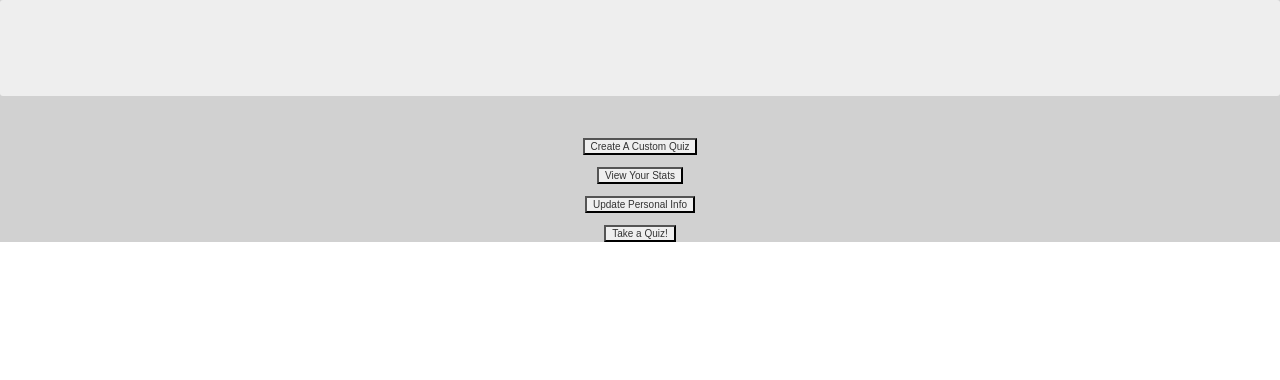
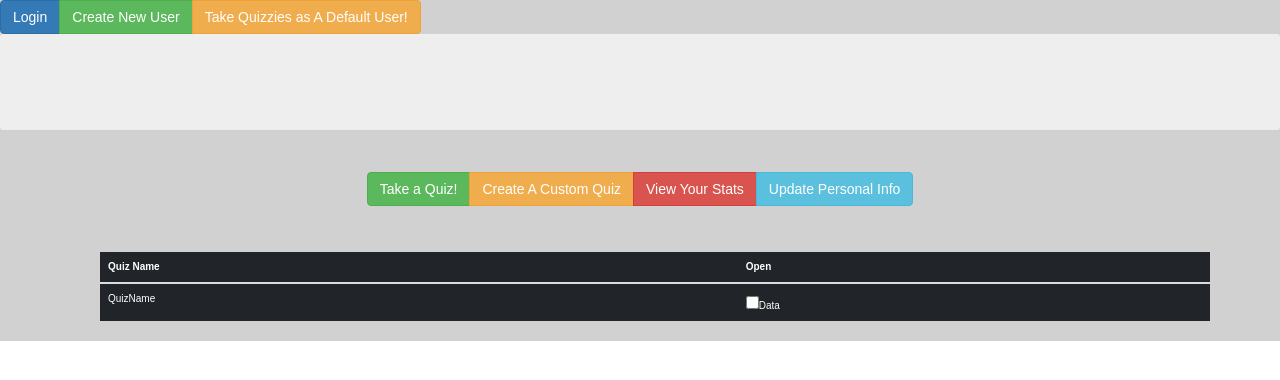
Before and after one commit to revature-13Aug18-java/code-samples-for-Jorge-Sagrero, an Angular app in the folder quizFront/: page /dashboard in a window 1280 px wide. Shown: the top 380 px of the page. Built offline with nearby package versions, Linux system fonts and the light colour scheme.

Commit message:
Some minor changes to visuals and added lockstatus component without connection to backend

```diff
--- a/quizFront/src/app/api-service.service.ts
+++ b/quizFront/src/app/api-service.service.ts
@@ -24,7 +24,8 @@ export class ApiServiceService {
   urlSubmitQuiz = 'http://localhost:8080/Quiz_System_P2/createQuiz';
   quizExistsUrl = 'http://localhost:8080/Quiz_System_P2/quizExists';
   newQuestion = 'http://localhost:8080/Quiz_System_P2/addQuestion';
-  quizListUrl = 'http://localhost:8080/Quiz_System_P2/quizList';	// Or whatever you used for port number
+  quizListUrl = 'http://localhost:8080/Quiz_System_P2/quizList';// Or whatever you used for port number
+  quizListUrlUId = 'http://localhost:8080/Quiz_System_P2/users/quizzes/';
   startQuizUrl = 'http://localhost:8080/Quiz_System_P2/QuizSession';
   questionList: CreateQuestion[];
   currentQuestion: CreateQuestion;
@@ -33,6 +34,10 @@ export class ApiServiceService {
 
   public getQuizList() {
     return this.http.get<Quiz[]>(this.quizListUrl);
+  }
+
+  public getQuizListByUId(id){
+    return this.http.get<Quiz[]>(this.quizListUrlUId + '/' + id);
   }
 
   getQuestions(id): Observable<CreateQuestion[]> {
@@ -87,4 +92,5 @@ export class ApiServiceService {
       .get<IPosts>(newurl);
   }
 
+
 }
--- a/quizFront/src/app/app.component.html
+++ b/quizFront/src/app/app.component.html
@@ -1,35 +1,31 @@
 <html>
 <!--The content below is only a placeholder and can be replaced.-->
 <style>
-html {background-color: rgb(209, 209, 209);}
-img{
-  font-size:20px;
+  html {
+    background-color: rgb(209, 209, 209);
+  }
+
+  img {
+    font-size: 20px;
     margin: 0 auto;
-  width:250px;
+    width: 250px;
     height: 200px;
   }
 </style>
 
-<div *ngIf = '!router' class="container-fluid" style="text-align:center">
+<div *ngIf='!router' class="container-fluid" style="text-align:center">
 
   <h1>
     Welcome to {{ title }}!
   </h1>
   <img id="mainImg" src="https://i1.wp.com/www.whistlekickmartialartsradio.com/wp-content/uploads/2016/02/quiz-1.gif">
 
-
+</div>
   <!-- <app-routercomp></app-routercomp> -->
-<br>
-<br>
-<button  routerLink="/login" >Login</button>
-
-<br>
-
-<button  routerLink="/createUser">Create New User</button>
-<br>
-
-<button routerLink="/default">Take Quizzies as A Default User!</button>
-
+  <div class="btn-group" role="group" text-align:center>
+    <button class='btn btn-primary' routerLink="/login">Login</button>
+    <button class='btn btn-success' routerLink="/createUser">Create New User</button>
+    <button class='btn btn-warning' routerLink="/default">Take Quizzies as A Default User!</button>
   </div>
   <router-outlet></router-outlet>
 
--- a/quizFront/src/app/app.module.ts
+++ b/quizFront/src/app/app.module.ts
@@ -21,6 +21,7 @@ import { DefaultComponent } from './components/default/default.component';
 import { LoggedInComponent } from './components/logged-in/logged-in.component';
 import { UserQuizzieComponent } from './components/user-quizzie/user-quizzie.component';
 import { QuizzieSessionComponent } from './components/quizzie-session/quizzie-session.component';
+import { LockstatusComponent } from './components/lockstatus/lockstatus.component';
 
 @NgModule({
   declarations: [
@@ -39,7 +40,8 @@ import { QuizzieSessionComponent } from './components/quizzie-session/quizzie-se
     DefaultComponent,
     LoggedInComponent,
     UserQuizzieComponent,
-    QuizzieSessionComponent
+    QuizzieSessionComponent,
+    LockstatusComponent
   ],
   imports: [
     BrowserModule,
--- a/quizFront/src/app/components/dashboard/dashboard.component.html
+++ b/quizFront/src/app/components/dashboard/dashboard.component.html
@@ -2,17 +2,21 @@
   <!-- <h1 class="tx-info">Welcome {{sysService.user.fullName}}</h1> -->
 </div>
 
-<div class="container"class="container-fluid" style="text-align:center">
-<br>
-    <button  routerLink="/questionform">Create A Custom Quiz</button>
-    <br><br>
-    <button  routerLink="/viewStats">View Your Stats</button>
-    <br><br>
-    <button  routerLink="/updateInfo">Update Personal Info</button>
-    <br><br>
-    <button  routerLink="/takeQuiz">Take a Quiz!</button>
+<div class="container" class="container-fluid" style="text-align:center">
+  <br>
+  <div class="btn-group" role="group">
+    <button class='btn btn-success' routerLink="/takeQuiz">Take a Quiz!</button>
+    <button class='btn btn-warning' routerLink="/questionform">Create A Custom Quiz</button>
+    <button class='btn btn-danger' routerLink="/viewStats">View Your Stats</button>
+    <button class='btn btn-info' routerLink="/updateInfo">Update Personal Info</button>
 
-  <!-- <table class="table">
+  </div>
+</div>
+<br><br>
+<div class='container'>
+  <app-lockstatus></app-lockstatus>
+</div>
+<!-- <table class="table">
     <tr>
       <td>View All Taken Quizzes ({{sysService.user.taken}}) <br>
         <button class="btn btn-info" (click)="moveToTaken()">View</button>
@@ -34,4 +38,3 @@
       <td>View Available Quizes <button class="btn btn-info" (click)="viewAvailableQuizes()">View</button></td>
     </tr>
   </table> -->
-</div>
--- /dev/null
+++ b/quizFront/src/app/components/lockstatus/lockstatus.component.html
@@ -0,0 +1,17 @@
+<div class="container">
+  <br><br>
+<table class="table table-dark">
+    <thead>
+      <tr>
+        <th scope="col">Quiz Name</th>
+        <th scope="col">Open</th>
+      </tr>
+    </thead>
+    <tbody>
+      <tr>
+        <td>QuizName</td>
+        <td><input type="checkbox">Data</td>
+      </tr>
+    </tbody>
+</table>
+</div>
--- /dev/null
+++ b/quizFront/src/app/components/lockstatus/lockstatus.component.ts
@@ -0,0 +1,17 @@
+import { Component, OnInit } from '@angular/core';
+import { ApiServiceService } from  '../../api-service.service';
+
+@Component({
+  selector: 'app-lockstatus',
+  templateUrl: './lockstatus.component.html',
+  styleUrls: ['./lockstatus.component.css']
+})
+export class LockstatusComponent implements OnInit {
+
+  constructor(private apiService: ApiServiceService) { }
+
+  ngOnInit() {
+    this.apiService.getQuizListByUId(1);
+  }
+
+}
--- a/quizFront/src/app/components/update-info/update-info.component.html
+++ b/quizFront/src/app/components/update-info/update-info.component.html
@@ -1,4 +1,4 @@
-<div class="container" class="container-fluid" style="text-align:center">
+<div class="container-fluid" style="text-align:center">
     <app-dashboard></app-dashboard>
     <form #update="ngForm">
         <!-- <div class="form-group">
@@ -6,6 +6,7 @@
             <input type="text" class="form-control" [(ngModel)]='login.username' name='username' required/>
           </div> -->
 
+        <br>
         <div class="form-group">
             <label>Password:</label>
             <input type="password" class="form-control" [(ngModel)]='login.password' name='password' required/>
@@ -16,7 +17,7 @@
             <input type="text" class="form-control" [(ngModel)]='login.displayName' name='displayName' required/>
         </div>
 
-      <button [disabled]="!update.valid" class="btn btn-submit" (click)='submit()'>Button</button>
+        <button [disabled]="!update.valid" class="btn btn-submit" (click)='submit()'>Update</button>
         <div *ngIf="!update.valid">
             Enter All Fields
         </div>
--- a/quizFront/src/styles.css
+++ b/quizFront/src/styles.css
@@ -1 +1,5 @@
 /* You can add global styles to this file, and also import other style files */
+main {
+    font-family: Arial, Helvetica, sans-serif;
+    font-size: medium;
+}
```
Also changed, not shown: quizFront/src/index.html (+11 -4 lines), quizFront/src/app/components/lockstatus/lockstatus.component.css (added), 1 other file (tests, documents, lock files or other folders). Lines whose indentation alone changed are shown as unchanged.
